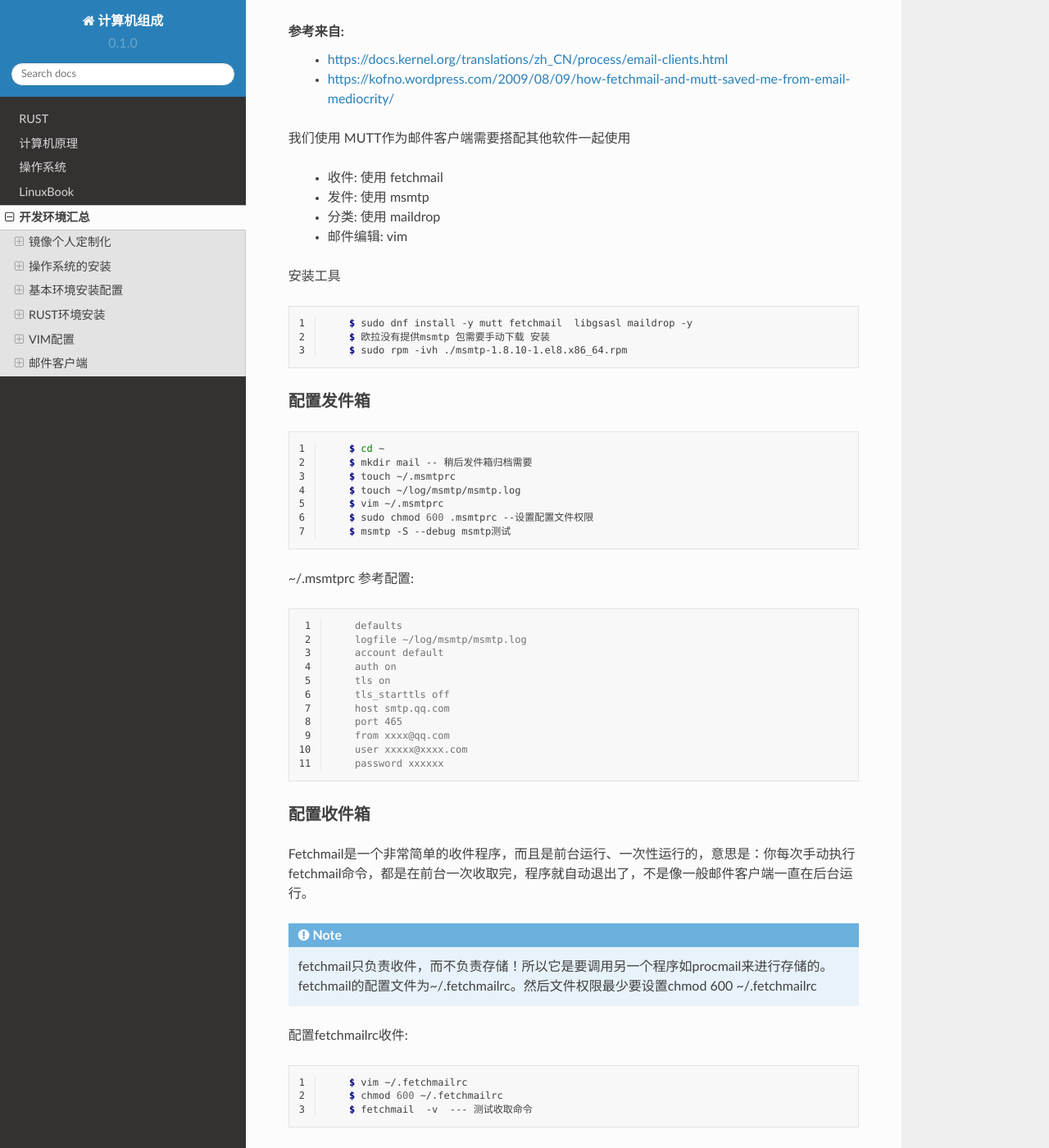
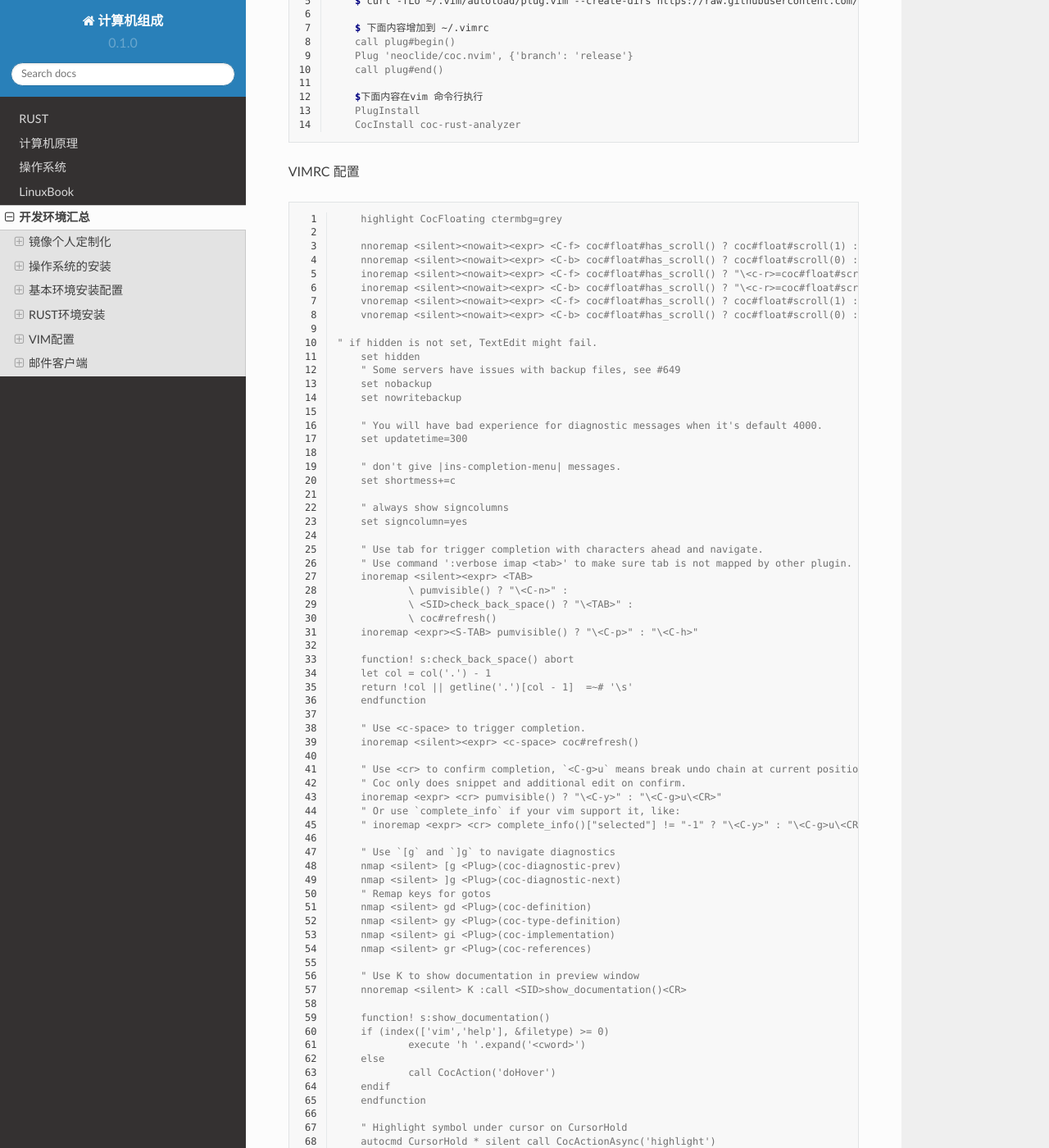
Before and after one commit to guoweikang/Notes, a Sphinx documentation site: the page built from docs/source/env.rst, in a window 1280 px wide and 1400 px high, scrolled down 10246 px. Shown: the whole window at 82% size. Built offline with Sphinx 7.4.7 and the Read the Docs theme 2.0.0, drawn with Linux system fonts in a browser that asks for light colours; some of the changed text lies outside the part shown.

Commit message:
fix warning

```diff
--- a/docs/source/env.rst
+++ b/docs/source/env.rst
@@ -545,6 +542,162 @@
 - tags
 
 
+RUST vim配置
+-------------
+
+安装
+^^^^^^
+需要安装:
+
+  - rust-analyzer
+  - rust.vim
+  - nvm
+  - vim-plug
+  - coc.nvim
+
+.. code-block:: console
+    :linenos:
+
+	$ rustup component add rust-analyzer
+	$ git clone --depth=1 git@github.com:rust-lang/rust.vim.git ~/.vim/bundle/rust.vim
+	$ curl -o- https://raw.githubusercontent.com/nvm-sh/nvm/v0.39.3/install.sh | bash
+	$ nvm install node
+	$ curl -fLo ~/.vim/autoload/plug.vim --create-dirs https://raw.githubusercontent.com/junegunn/vim-plug/master/plug.vim
+
+	$ 下面内容增加到 ~/.vimrc
+	call plug#begin()
+	Plug 'neoclide/coc.nvim', {'branch': 'release'}
+	call plug#end()
+
+	$下面内容在vim 命令行执行
+	PlugInstall
+	CocInstall coc-rust-analyzer
+
+VIMRC 配置
+
+.. code-block:: console
+    :linenos:
+
+	highlight CocFloating ctermbg=grey
+
+	nnoremap <silent><nowait><expr> <C-f> coc#float#has_scroll() ? coc#float#scroll(1) : "\<C-f>"
+	nnoremap <silent><nowait><expr> <C-b> coc#float#has_scroll() ? coc#float#scroll(0) : "\<C-b>"
+	inoremap <silent><nowait><expr> <C-f> coc#float#has_scroll() ? "\<c-r>=coc#float#scroll(1)\<cr>" : "\<Right>"
+	inoremap <silent><nowait><expr> <C-b> coc#float#has_scroll() ? "\<c-r>=coc#float#scroll(0)\<cr>" : "\<Left>"
+	vnoremap <silent><nowait><expr> <C-f> coc#float#has_scroll() ? coc#float#scroll(1) : "\<C-f>"
+	vnoremap <silent><nowait><expr> <C-b> coc#float#has_scroll() ? coc#float#scroll(0) : "\<C-b>"
+
+    " if hidden is not set, TextEdit might fail.
+	set hidden
+	" Some servers have issues with backup files, see #649
+	set nobackup
+	set nowritebackup
+
+	" You will have bad experience for diagnostic messages when it's default 4000.
+	set updatetime=300
+
+	" don't give |ins-completion-menu| messages.
+	set shortmess+=c
+
+	" always show signcolumns
+	set signcolumn=yes
+
+	" Use tab for trigger completion with characters ahead and navigate.
+	" Use command ':verbose imap <tab>' to make sure tab is not mapped by other plugin.
+	inoremap <silent><expr> <TAB>
+		\ pumvisible() ? "\<C-n>" :
+		\ <SID>check_back_space() ? "\<TAB>" :
+		\ coc#refresh()
+	inoremap <expr><S-TAB> pumvisible() ? "\<C-p>" : "\<C-h>"
+
+	function! s:check_back_space() abort
+	let col = col('.') - 1
+	return !col || getline('.')[col - 1]  =~# '\s'
+	endfunction
+
+	" Use <c-space> to trigger completion.
+	inoremap <silent><expr> <c-space> coc#refresh()
+
+	" Use <cr> to confirm completion, `<C-g>u` means break undo chain at current position.
+	" Coc only does snippet and additional edit on confirm.
+	inoremap <expr> <cr> pumvisible() ? "\<C-y>" : "\<C-g>u\<CR>"
+	" Or use `complete_info` if your vim support it, like:
+	" inoremap <expr> <cr> complete_info()["selected"] != "-1" ? "\<C-y>" : "\<C-g>u\<CR>"
+
+	" Use `[g` and `]g` to navigate diagnostics
+	nmap <silent> [g <Plug>(coc-diagnostic-prev)
+	nmap <silent> ]g <Plug>(coc-diagnostic-next)
+	" Remap keys for gotos
+	nmap <silent> gd <Plug>(coc-definition)
+	nmap <silent> gy <Plug>(coc-type-definition)
+	nmap <silent> gi <Plug>(coc-implementation)
+	nmap <silent> gr <Plug>(coc-references)
+
+	" Use K to show documentation in preview window
+	nnoremap <silent> K :call <SID>show_documentation()<CR>
+
+	function! s:show_documentation()
+	if (index(['vim','help'], &filetype) >= 0)
+		execute 'h '.expand('<cword>')
+	else
+		call CocAction('doHover')
+	endif
+	endfunction
+
+	" Highlight symbol under cursor on CursorHold
+	autocmd CursorHold * silent call CocActionAsync('highlight')
+
+	" Remap for rename current word
+	nmap <leader>rn <Plug>(coc-rename)
+
+	" Remap for format selected region
+	xmap <leader>f  <Plug>(coc-format-selected)
+	nmap <leader>f  <Plug>(coc-format-selected)
+
+	augroup mygroup
+	autocmd!
+	" Setup formatexpr specified filetype(s).
+	autocmd FileType typescript,json setl formatexpr=CocAction('formatSelected')
+	" Update signature help on jump placeholder
+	autocmd User CocJumpPlaceholder call CocActionAsync('showSignatureHelp')
+	augroup end
+
+	" Remap for do codeAction of selected region, ex: `<leader>aap` for current paragraph
+	xmap <leader>a  <Plug>(coc-codeaction-selected)
+	nmap <leader>a  <Plug>(coc-codeaction-selected)
+
+	" Remap for do codeAction of current line
+	nmap <leader>ac  <Plug>(coc-codeaction)
+	" Fix autofix problem of current line
+	nmap <leader>qf  <Plug>(coc-fix-current)
+
+	" Create mappings for function text object, requires document symbols feature of languageserver.
+	xmap if <Plug>(coc-funcobj-i)
+	xmap af <Plug>(coc-funcobj-a)
+	omap if <Plug>(coc-funcobj-i)
+	omap af <Plug>(coc-funcobj-a)
+
+	" Use `:Format` to format current buffer
+	command! -nargs=0 Format :call CocAction('format')
+
+	" Use `:Fold` to fold current buffer
+	command! -nargs=? Fold :call     CocAction('fold', <f-args>)
+
+	" use `:OR` for organize import of current buffer
+	command! -nargs=0 OR   :call     CocAction('runCommand', 'editor.action.organizeImport')
+
+使用
+^^^^^^
+
+- K 查看文档
+- 在诊断模式跳转 "\[g \]g"
+- gd : 跳转到函数定义
+- gr: list函数引用
+- gi: 跳转到函数实现
+- gy: 跳转到类型定义
+- ctrl+o： 返回到刚才位置
+-
+
 .. _邮件客户端:
 
 邮件客户端
```
Also changed, not shown: other parts of docs/source/env.rst (+1 -4 lines), docs/source/computer_organization/assmblely.rst (+6 -3 lines), docs/source/linux/linux_dfx.rst (+46 -15 lines).
